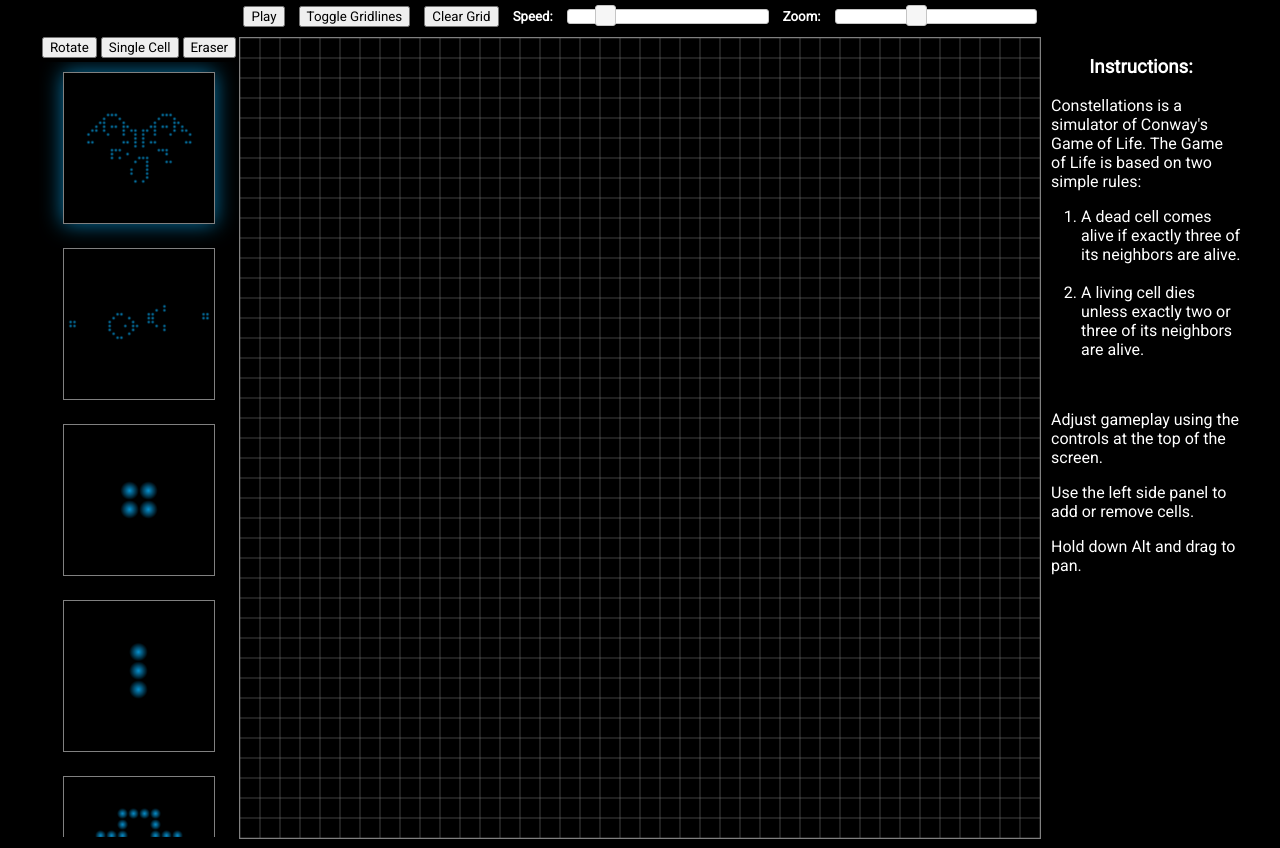
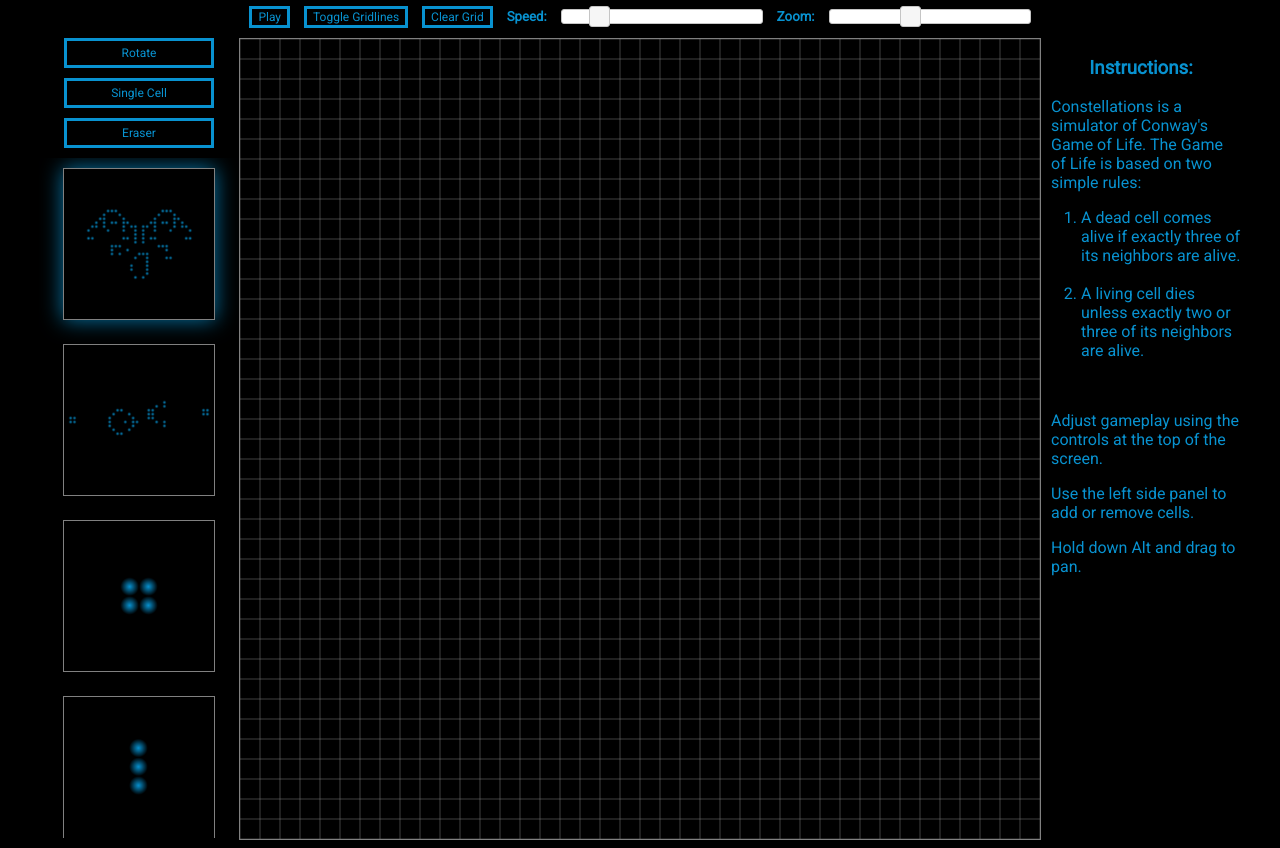
Before and after one commit to bencalabrese/Constellations, a website: page index.html in a window 1280 px wide. Shown: the part 75-923 px from the top of the page. Drawn offline with nearby package versions, Linux system fonts and the light colour scheme.

Commit message:
style buttons

```diff
--- a/cellular_automata.css
+++ b/cellular_automata.css
@@ -1,6 +1,6 @@
 body {
   background: black;
-  color: white;
+  color: rgb(8, 146, 208);
 }
 
 body * {
@@ -22,8 +22,31 @@ nav * {
   margin: 0 7px;
 }
 
+button {
+  font-size: 12px;
+  color: inherit;
+  border: 3px solid;
+  background: black;
+}
+
+button:hover {
+  cursor: pointer;
+}
+
+button:focus {
+  outline: none;
+}
+
 .slider {
   width: 200px;
+}
+
+.slider span:focus {
+  outline: none;
+}
+
+.slider span:hover {
+  cursor: pointer;
 }
 
 .container {
@@ -36,14 +59,21 @@ nav * {
   width: 200px;
 }
 
+.buttons button {
+  display: inline-block;
+  width: 150px;
+  padding: 5px;
+  margin-bottom: 10px;
+}
+
 .buttons {
-  height: 25px;
+  height: 120px;
   text-align: center;
 }
 
 ul {
   text-align: center;
-  height: 775px;
+  height: 680px;
   margin: 0;
   padding: 0;
   overflow-y: scroll;
```
